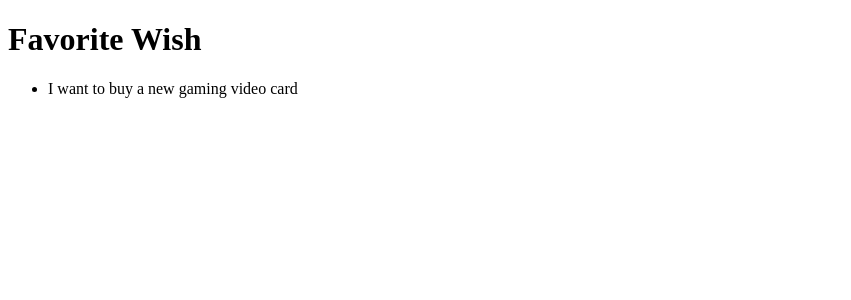
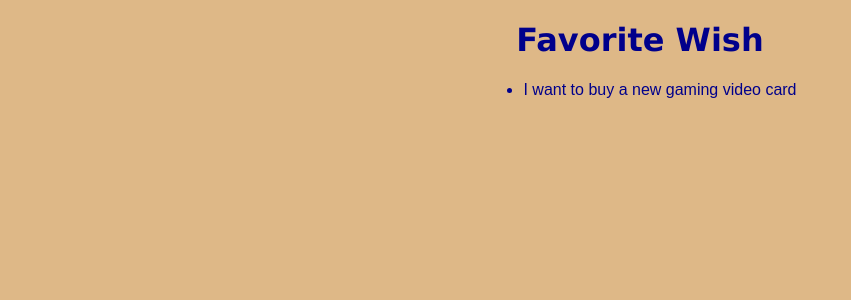
Before and after one commit to antutantu/Project-A, a PHP site: page / in a window 1280 px wide. Shown: the top 300 px of the page, without its empty margins (0-851 px from the left). Run offline with PHP 8.4, Linux system fonts and the light colour scheme.

Commit message:
Create style.css

```diff
--- a/index.php
+++ b/index.php
@@ -4,6 +4,7 @@
     <meta charset="UTF-8">
     <meta name="viewport" content="width=device-width, initial-scale=1.0">
     <meta http-equiv="X-UA-Compatible" content="ie=edge">
+    <link rel="stylesheet" href="style.css">
     <title>My Wish</title>
 </head>
 <body>
--- /dev/null
+++ b/style.css
@@ -0,0 +1,15 @@
+body {
+    background-color: burlywood;
+    color: darkblue;
+    font-family: sans-serif;
+}
+h1 {
+    font: outline;
+    font-family: 'Lucida Sans', 'Lucida Sans Regular', 'Lucida Grande', 'Lucida Sans Unicode', Geneva, Verdana, sans-serif;
+}
+
+.content {
+    width: fit-content;
+    margin: auto;
+    text-align: center;
+}
```
